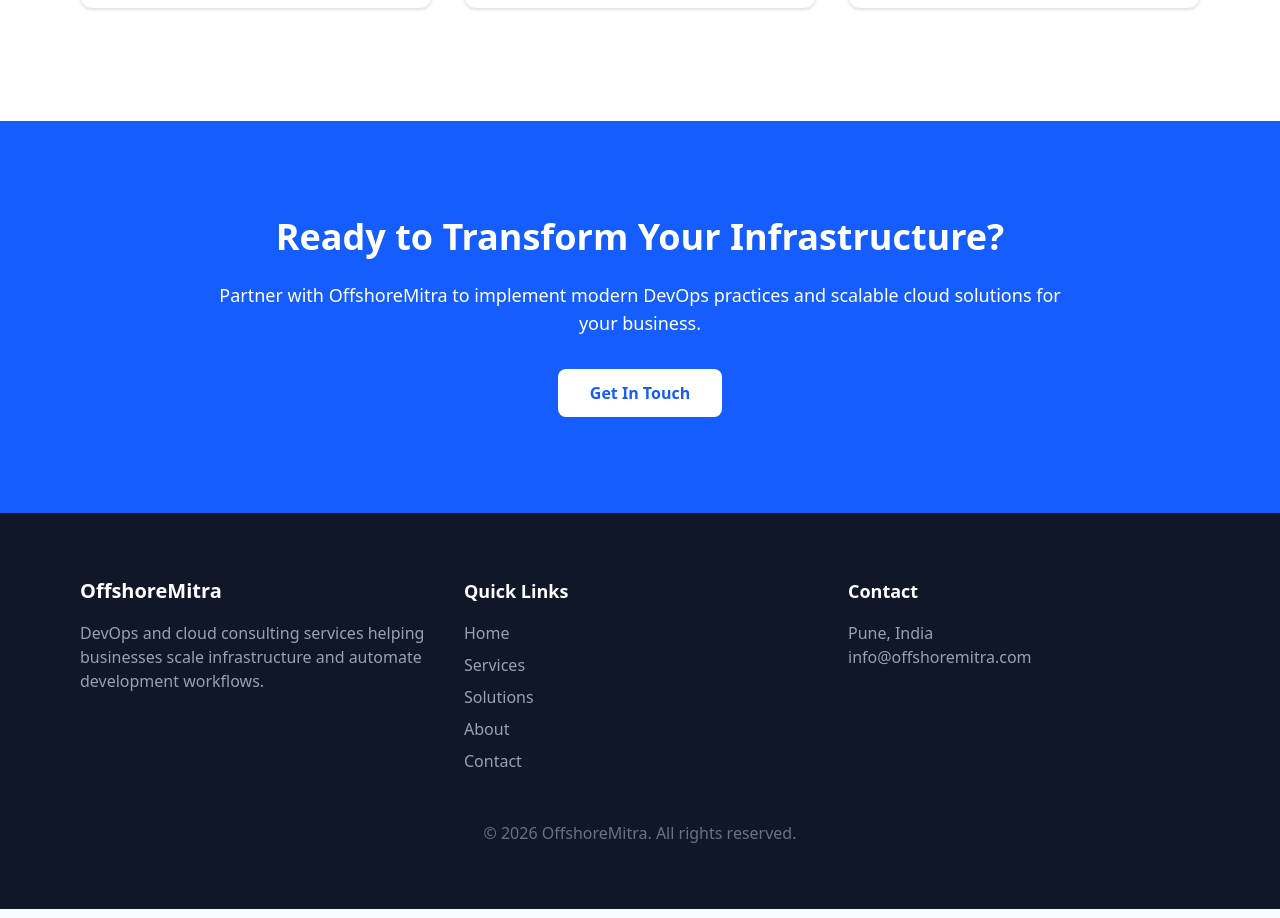
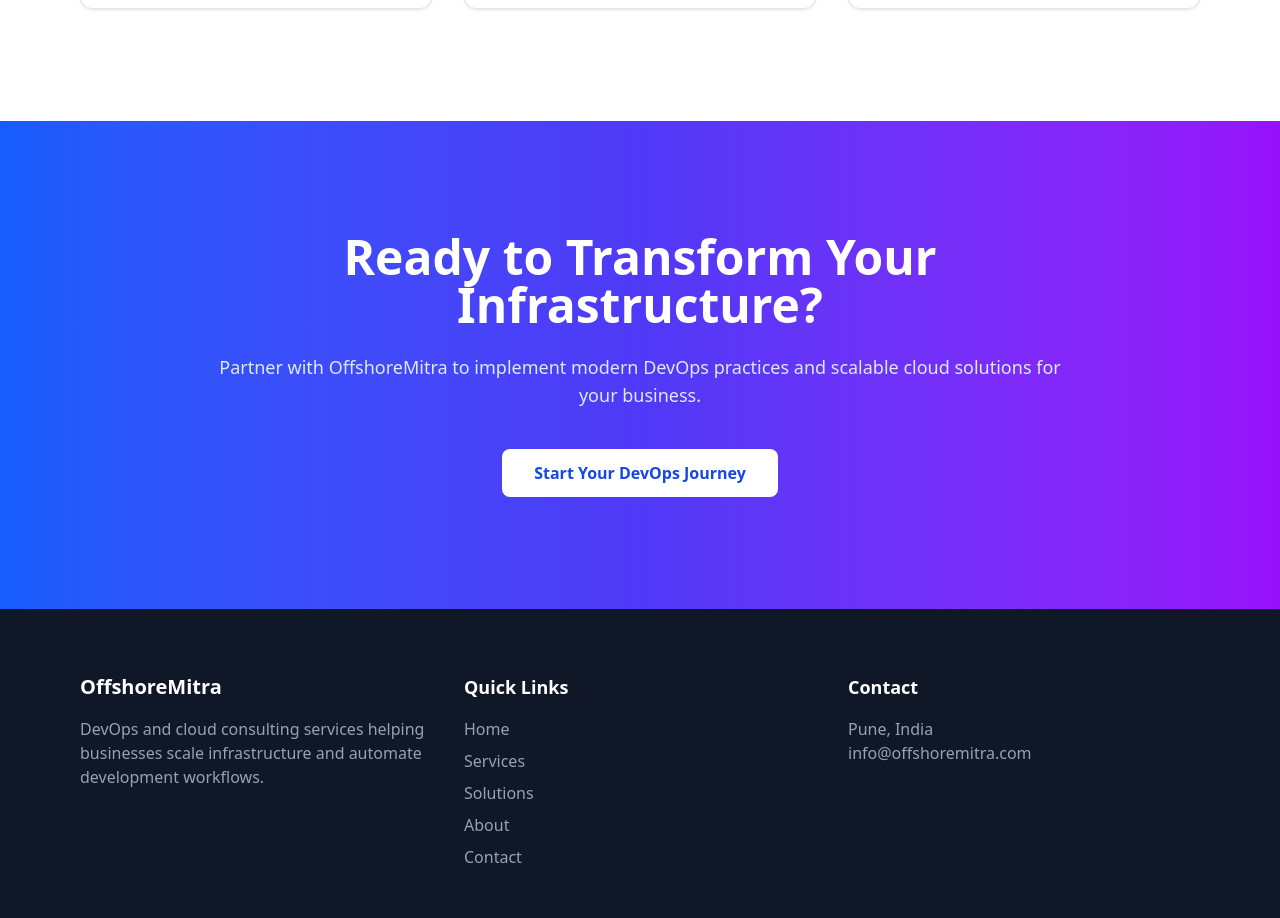
Before and after one commit to Amogh902/Company-s_Website, a Next.js app in the folder apps/: page / in a window 1280 px wide. Shown: the part 2219-3137 px from the top of the page. Built offline with nearby package versions, Linux system fonts and the light colour scheme.

Commit message:
Step18 CTA done

```diff
--- a/apps/sections/CTA.js
+++ b/apps/sections/CTA.js
@@ -1,22 +1,24 @@
+import Button from "../components/Button";
+
 export default function CTA() {
   return (
-    <section className="py-24 bg-blue-600 text-white">
+    <section className="py-28 bg-gradient-to-r from-blue-600 via-indigo-600 to-purple-600 text-white">
       <div className="max-w-4xl mx-auto text-center px-4">
 
-        <h2 className="text-4xl font-bold mb-6">
+        <h2 className="text-4xl md:text-5xl font-bold mb-6">
           Ready to Transform Your Infrastructure?
         </h2>
 
-        <p className="text-lg mb-8">
+        <p className="text-lg text-blue-100 mb-10">
           Partner with OffshoreMitra to implement modern DevOps practices
           and scalable cloud solutions for your business.
         </p>
 
-        <button className="bg-white text-blue-600 px-8 py-3 rounded-lg font-semibold hover:bg-gray-100">
-          Get In Touch
-        </button>
+        <Button>
+          Start Your DevOps Journey
+        </Button>
 
       </div>
     </section>
-  )
+  );
 }
```
Also changed, not shown: 1 other file (tests, documents, lock files or other folders).
